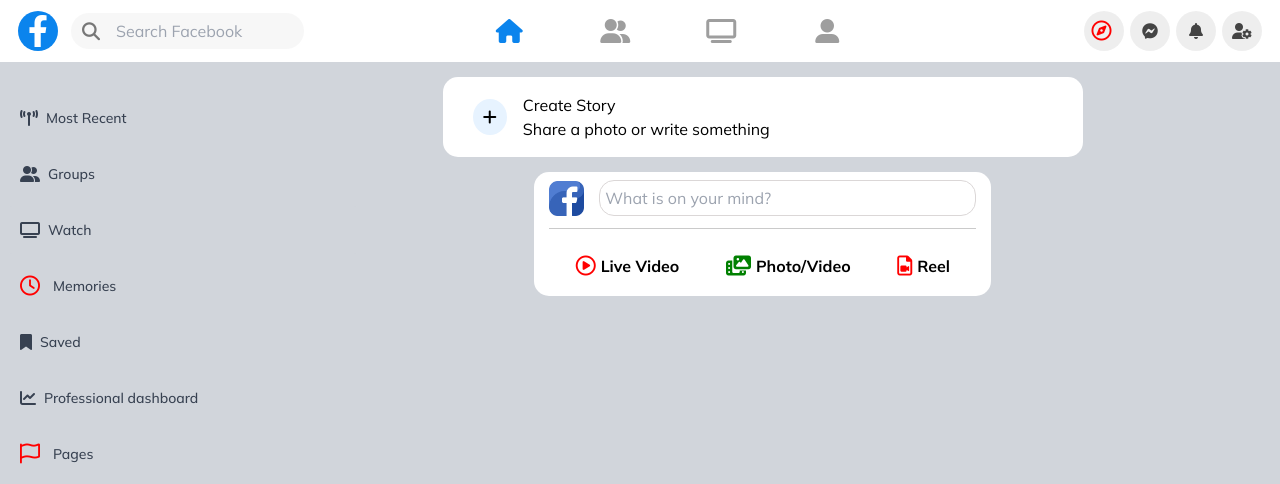
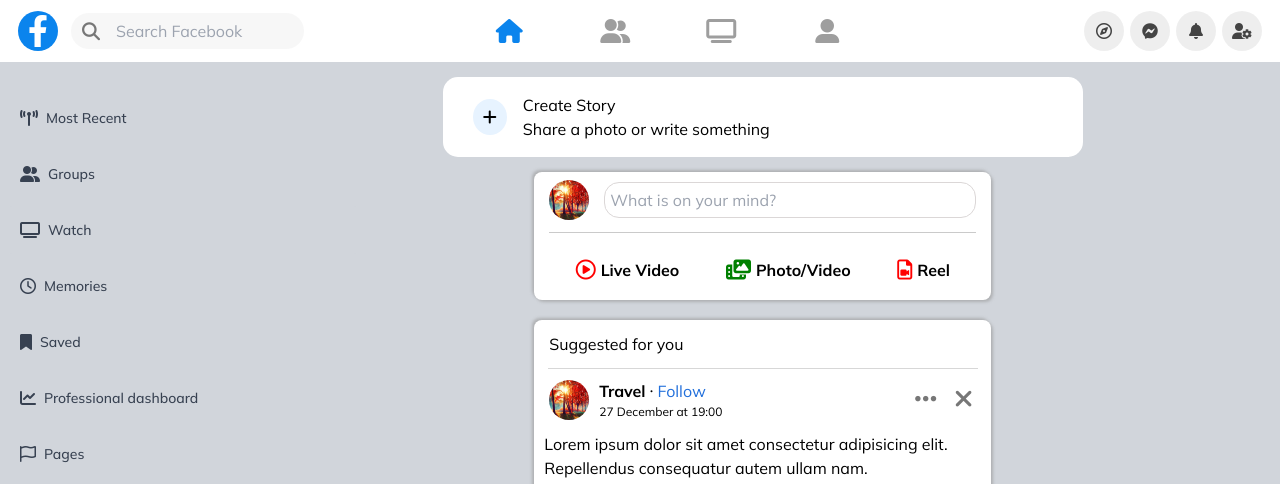
Before and after one commit to hwandev12/django-facebook-demo, a Django app: page / in a window 1280 px wide. Shown: the top 484 px of the page. Run offline with Django 4.2, Linux system fonts and the light colour scheme; some libraries are stand-ins or nearby versions.

Commit message:
finish up template content

```diff
--- a/static/css/home.css
+++ b/static/css/home.css
@@ -1,3 +1,6 @@
+body {
+    overflow-y: hidden;
+}
 .wrapper {
     background-color: #D1D5DB;
 }
@@ -9,6 +12,10 @@
     width: 100%;
     position: relative;
     left: -60px;
+    height: 90vh;
+    overflow-y: scroll;
+    scrollbar-width: none;
+    padding-bottom: 25px;
 }
 
 .create_story {
@@ -43,7 +50,14 @@
     background-color: white;
     margin-top: 15px;
     padding: 8px 15px;
-    border-radius: 15px;
+    border-radius: 8px;
+    box-shadow: 2px 2px 3px #9999, -2px -2px 3px #9999;
+}
+
+.create_post img {
+    width: 40px;
+    height: 40px;
+    border-radius: 50%;
 }
 
 .inner_create_post_wrapper {
@@ -88,7 +102,12 @@
     cursor: pointer;
 }
 
-.fa-regular {
+.fa-circle-play {
+    color: red;
+    font-size: 20px;
+    margin-right: 5px;
+}
+.fa-file-video{
     color: red;
     font-size: 20px;
     margin-right: 5px;
@@ -103,3 +122,153 @@
 .icon_text p {
     font-weight: 700;
 }
+
+.posts {
+    background-color: #fff;
+    width: 50%;
+    border-radius: 8px;
+    margin-top: 20px;
+    box-shadow: 2px 2px 3px #9999, -2px -2px 3px #9999;
+    /* padding: 10px 15px; */
+}
+
+.top_p {
+    padding: 12px 15px;
+}
+
+.top_hr {
+    width: 94%;
+    height: 1px;
+    border: none;
+    background-color: rgb(215, 215, 215);
+    margin-left: auto;
+    margin-right: auto;
+}
+
+.user_info {
+    display: flex;
+    align-items: center;
+    position: relative;
+    margin-top: 8px;
+    padding: 2px 15px;
+}
+
+.user_info img {
+    width: 40px;
+    height: 40px;
+    border-radius: 50%;
+    margin-right: 10px;
+}
+
+.user_info h3 {
+    font-weight: 700;
+    margin-right: 5px;
+}
+
+.user_info a {
+    color: #216FDB;
+    display: inline-block;
+    margin-left: 5px;
+}
+.user_info a:hover {
+    text-decoration: underline;
+}
+
+.date_post {
+    font-size: 12px;
+}
+
+.fa-circle {
+    font-size: 2px;
+}
+
+.icon_post {
+    position: absolute;
+    right: 20px;
+}
+
+.icon_post i {
+    font-size: 25px;
+    color: #777;
+    margin-right: 15px;
+    cursor: pointer;
+}
+.icon_post i:last-child {
+    margin-right: 0;
+}
+
+.content_post{
+    margin-top: 7px;
+    padding: 2px 10px;
+}
+
+.content_image {
+    width: 100%;
+    height: 500px;
+    background-size: cover;
+    background-position: center;
+    background-repeat: no-repeat;
+    margin-top: 5px;
+}
+.bottom_comment_likes{
+    display: flex;
+    justify-content: space-between;
+    align-items: center;
+    padding: 15px 15px;
+}
+
+.bottom_comment_likes p {
+    display: inline;
+}
+.right_comment p{
+    font-size: 15px;
+}
+.inner_p p {
+    font-size: 15px;
+}
+.fa-thumbs-up{
+    color: blue;
+    cursor: pointer;
+    transition: 0.5s transform ease;
+}
+.fa-thumbs-up:hover {
+    transform: scale(1.2);
+}
+.bottom_row_likes{
+    display: flex;
+    justify-content: center;
+    align-items: center;
+    padding: 10px 15px;
+}
+.bottom_row_likes p {
+    color: #444;
+}
+.bottom_row_likes .each_col:last-child {
+    margin-right: 0;
+}
+.each_col{
+    display: flex;
+    justify-content: center;
+    align-items: center;
+    margin-right: 50px;
+}
+.each_col i {
+    font-size: 20px;
+    cursor: pointer;
+    transition: 0.5s transform ease;
+}
+.each_col i:hover {
+    transform: scale(1.2);
+}
+.fa-heart{
+    margin-right: 8px;
+    color: red;
+}
+.fa-message{
+    margin-right: 8px;
+    color: #444;
+}
+.fa-share{
+    margin-right: 8px;
+    color: #444;
+}
--- a/templates/includes/post.html
+++ b/templates/includes/post.html
@@ -17,7 +17,7 @@
 
     <section class="create_post">
         <div class="inner_create_post_wrapper">
-            <img src="{% static 'images/facebook.png' %}" alt="" width="35">
+            <img src="{% static 'images/nature.jpg' %}" alt="No image">
             <input type="text" placeholder="What is on your mind?">
         </div>
         <div class="inner_bottom_post_wrapper">
@@ -35,6 +35,57 @@
             </div>
         </div>
     </section>
+    <!-- create post section -->
+
+    <!-- posts section -->
+
+    <div class="posts">
+        <p class="top_p">Suggested for you</p>
+        <hr class="top_hr">
+        <div class="user_info">
+            <img src="{% static 'images/nature.jpg' %}" alt="No image">
+            <div style="display: flex; align-items: flex-start; flex-direction: column;">
+                <span style="display: flex; align-items: center;">
+                    <h3>Travel</h3><i class="fa-solid fa-circle"></i>
+                    <a href="#">Follow</a>
+                </span>
+                <p class="date_post">27 December at 19:00</p>
+            </div>
+            <div class="icon_post">
+                <i class="fa-solid fa-ellipsis"></i>
+                <i class="fa-solid fa-xmark"></i>
+            </div>
+        </div>
+        <p class="content_post">Lorem ipsum dolor sit amet consectetur adipisicing elit. Repellendus consequatur autem
+            ullam nam.</p>
+        <div class="content_image" style="background-image: url({% static 'images/natures.jpg' %});"></div>
+        <div class="bottom_comment_likes">
+            <div class="inner_p">
+                <i class="fa-regular fa-thumbs-up"></i>
+                <p>1.5K</p>
+            </div>
+            <div class="right_comment">
+                <p>12 comments</p>
+                <p>121 shares</p>
+            </div>
+        </div>
+        <hr class="top_hr">
+        <section class="bottom_row_likes">
+            <div class="each_col">
+                <i class="fa-solid fa-heart"></i>
+                <p>Love</p>
+            </div>
+            <div class="each_col">
+                <i class="fa-regular fa-message"></i>
+                <p>Comment</p>
+            </div>
+            <div class="each_col">
+                <i class="fa-solid fa-share"></i>
+                <p>Share</p>
+            </div>
+        </section>
     </div>
 
-<!-- create post section -->
+    <!-- posts section -->
+
+</div>
```
Also changed, not shown: static/images/nature.jpg (added), 1 other file. Lines whose indentation alone changed are shown as unchanged.
